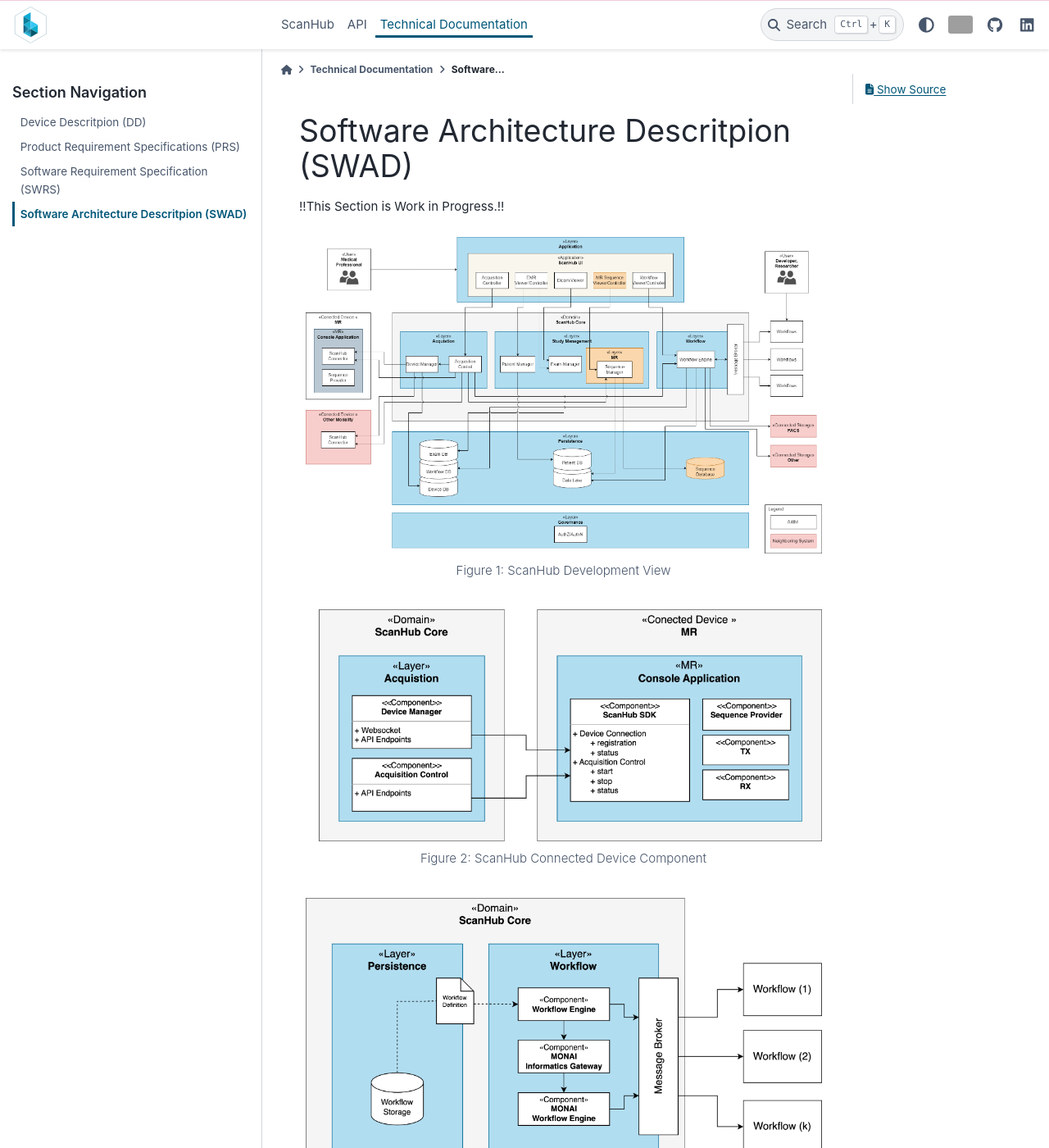
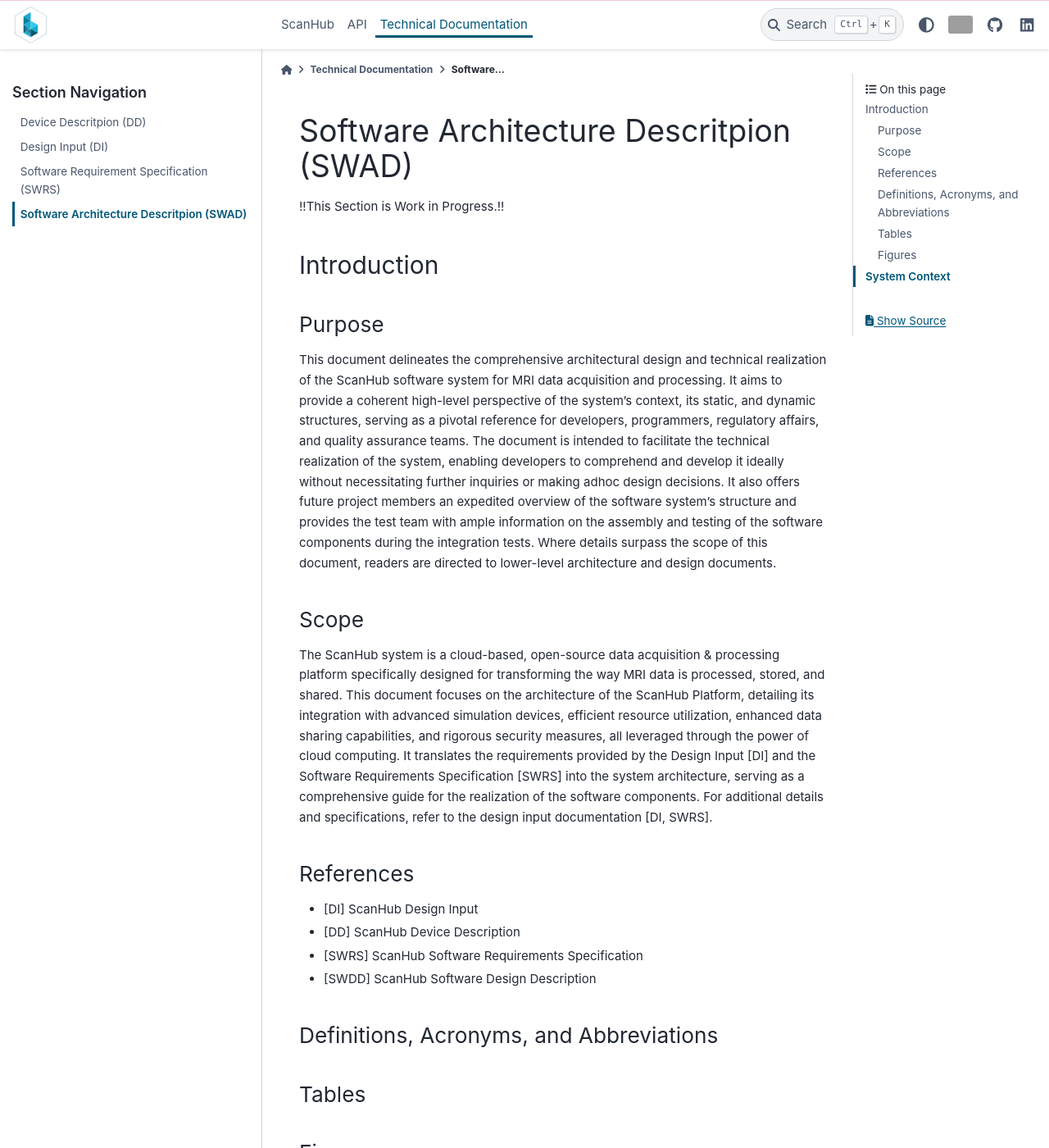
Before and after one commit to brain-link/scanhub, a Sphinx documentation site: the page built from docs/source/techdoc_swad.rst, in a window 1280 px wide and 1400 px high. Shown: the whole window at 82% size. Built offline with Sphinx 7.4.7 and the PyData theme 0.15.4, drawn with Linux system fonts in a browser that asks for light colours; grey boxes are pictures that could not be loaded.

Commit message:
added intro to SWAD

```diff
--- a/docs/source/scanhub_techdoc.rst
+++ b/docs/source/scanhub_techdoc.rst
@@ -9,7 +9,7 @@
    :maxdepth: 1
 
    techdoc_dd
-   techdoc_prs
+   techdoc_di
 
    techdoc_swrs
    techdoc_swad
--- a/docs/source/techdoc_dd.rst
+++ b/docs/source/techdoc_dd.rst
@@ -1,5 +1,5 @@
 Device Descritpion (DD)
-=======================
+#######################
 
 !!This Section is Work in Progress.!!
 
--- a/docs/source/techdoc_swad.rst
+++ b/docs/source/techdoc_swad.rst
@@ -1,7 +1,44 @@
 Software Architecture Descritpion (SWAD)
-========================================
+########################################
 
 !!This Section is Work in Progress.!!
+
+Introduction
+============
+Purpose
+-------
+This document delineates the comprehensive architectural design and technical realization of the ScanHub software system for MRI data acquisition and processing.
+It aims to provide a coherent high-level perspective of the system's context, its static, and dynamic structures, serving as a pivotal reference for developers, programmers, regulatory affairs, and quality assurance teams.
+The document is intended to facilitate the technical realization of the system, enabling developers to comprehend and develop it ideally without necessitating further inquiries or making adhoc design decisions.
+It also offers future project members an expedited overview of the software system's structure and provides the test team with ample information on the assembly and testing of the software components during the integration tests. Where details surpass the scope of this document, readers are directed to lower-level architecture and design documents.
+
+Scope
+-----
+The ScanHub system is a cloud-based, open-source data acquisition & processing platform specifically designed for transforming the way MRI data is processed, stored, and shared.
+This document focuses on the architecture of the ScanHub Platform, detailing its integration with advanced simulation devices, efficient resource utilization, enhanced data sharing capabilities, and rigorous security measures, all leveraged through the power of cloud computing.
+It translates the requirements provided by the Design Input [DI] and the Software Requirements Specification [SWRS] into the system architecture, serving as a comprehensive guide for the realization of the software components.
+For additional details and specifications, refer to the design input documentation [DI, SWRS].
+
+References
+----------
+- [DI] ScanHub Design Input
+- [DD] ScanHub Device Description
+- [SWRS] ScanHub Software Requirements Specification
+- [SWDD] ScanHub Software Design Description
+
+Definitions, Acronyms, and Abbreviations
+----------------------------------------
+
+Tables
+------
+
+
+Figures
+-------
+
+
+System Context
+==============
 
 
 .. figure:: _static/images/swad/ScanHub_Development_View.drawio.png
```
Also changed, not shown: docs/source/techdoc_di.rst (renamed from docs/source/techdoc_prs.rst, +13 -9 lines), docs/source/techdoc_swrs.rst (+7 -6 lines).
